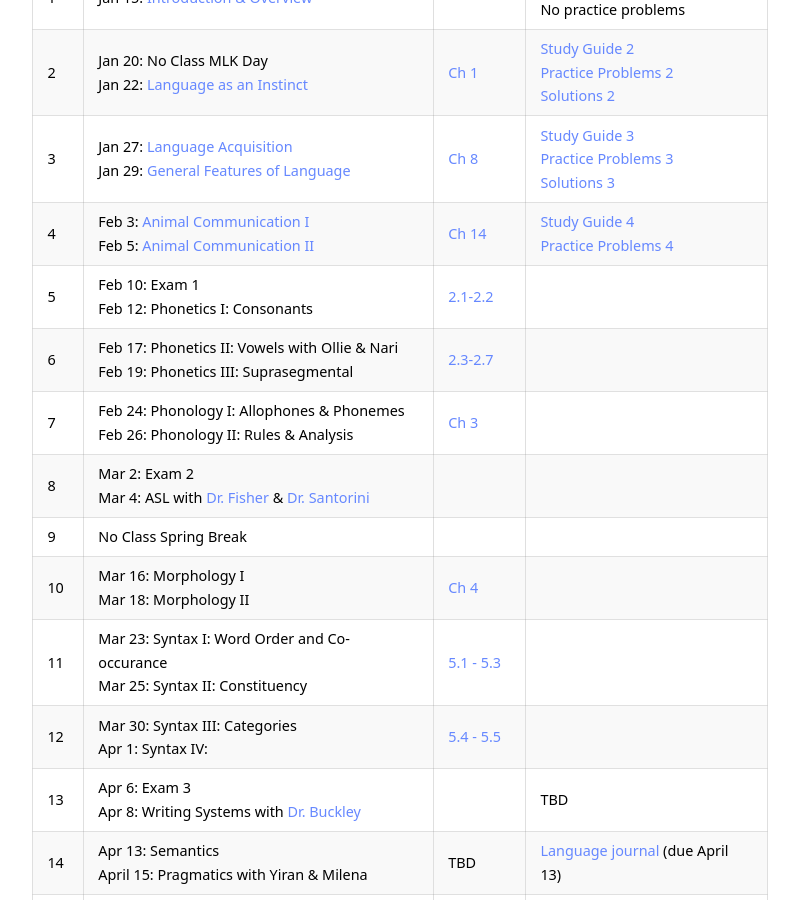
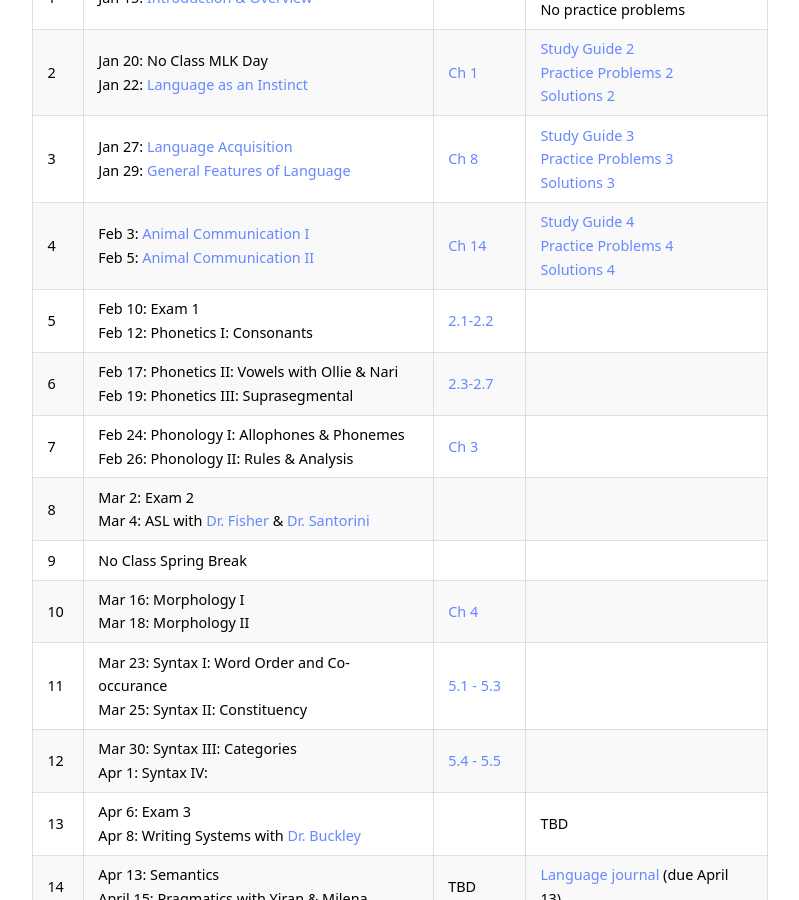
Before and after one commit to kschuler/ling001, a Jekyll site: the page built from index.md, in a window 1280 px wide and 900 px high, scrolled down 2399 px. Shown: the whole window, without its empty margins (240-1039 px from the left). Built offline with Jekyll 4.4.1, drawn with Linux system fonts in a browser that asks for light colours.

Commit message:
Update index.md

```diff
--- a/index.md
+++ b/index.md
@@ -64,7 +64,7 @@ Wk  | Lecture | Readings | Resources
 1 | Jan 15: [Introduction & Overview](resources/Ling001-20A-01-Intro.pdf) | | [Study Guide 1](resources/studyguide-week1.pdf)<br>No practice problems
 2 | Jan 20: **No Class MLK Day**<br>Jan 22: [Language as an Instinct](resources/Ling001-20A-02-Instinct.pdf) | [Ch 1](https://app.perusall.com/courses/intro-to-linguistics-1/pinker-ch01?assignmentId=5ib5rPaDkYoZxZc9X&part=1)| [Study Guide 2](resources/studyguide-week2.pdf)<br>[Practice Problems 2](resources/practiceproblems-week2.pdf)<br>[Solutions 2](resources/solutions-week2.pdf)
 3 | Jan 27: [Language Acquisition](resources/LING001-20A-03-Acquisition.pdf)<br>Jan 29: [General Features of Language](resources/Ling001-20A-04-GeneralFeatures.pdf)  | [Ch 8](https://app.perusall.com/courses/intro-to-linguistics-1/chapter-8-15?assignmentId=ckDfokjY25EnrzRdB&part=1) |  [Study Guide 3](resources/studyguide-week3.pdf)<br>[Practice Problems 3](resources/practiceproblems-week3.pdf)<br>[Solutions 3](resources/solutions-week3.pdf)
-4 | Feb 3: [Animal Communication I](resources/Ling001-20A-05-AnimalCommunication.pdf)<br>Feb 5: [Animal Communication II](resources/Ling001-20A-06-AnimalCommunication2.pdf)   | [Ch 14](https://app.perusall.com/courses/intro-to-linguistics-1/chapter-14-13?assignmentId=7ag64J2jqfoSDxxoo&part=1) | [Study Guide 4](resources/studyguide-week4.pdf)<br>[Practice Problems 4](resources/practiceproblems-week4.pdf)
+4 | Feb 3: [Animal Communication I](resources/Ling001-20A-05-AnimalCommunication.pdf)<br>Feb 5: [Animal Communication II](resources/Ling001-20A-06-AnimalCommunication2.pdf)   | [Ch 14](https://app.perusall.com/courses/intro-to-linguistics-1/chapter-14-13?assignmentId=7ag64J2jqfoSDxxoo&part=1) | [Study Guide 4](resources/studyguide-week4.pdf)<br>[Practice Problems 4](resources/practiceproblems-week4.pdf)<br>[Solutions 4](resources/solutions-week4.pdf)
 5 | Feb 10: **Exam 1** <br> Feb 12: Phonetics I: Consonants| [2.1-2.2](https://app.perusall.com/courses/intro-to-linguistics-1/chapter-2-2-0-to-2-2?assignmentId=39n2C4wgg4umcp5Kz&part=1) |
 6 | Feb 17: Phonetics II: Vowels with Ollie & Nari<br>Feb 19: Phonetics III: Suprasegmental | [2.3-2.7](https://app.perusall.com/courses/intro-to-linguistics-1/chapter-2-2-3-to-2-7?assignmentId=yzAbFgYmhd9ax6sLy&part=1) |
 7 | Feb 24: Phonology I: Allophones & Phonemes<br>Feb 26: Phonology II: Rules & Analysis | [Ch 3](https://app.perusall.com/courses/intro-to-linguistics-1/chapter-3-3-1-to-3-5?assignmentId=HKF3XuDMARwyE6Wt8&part=1)|
```
